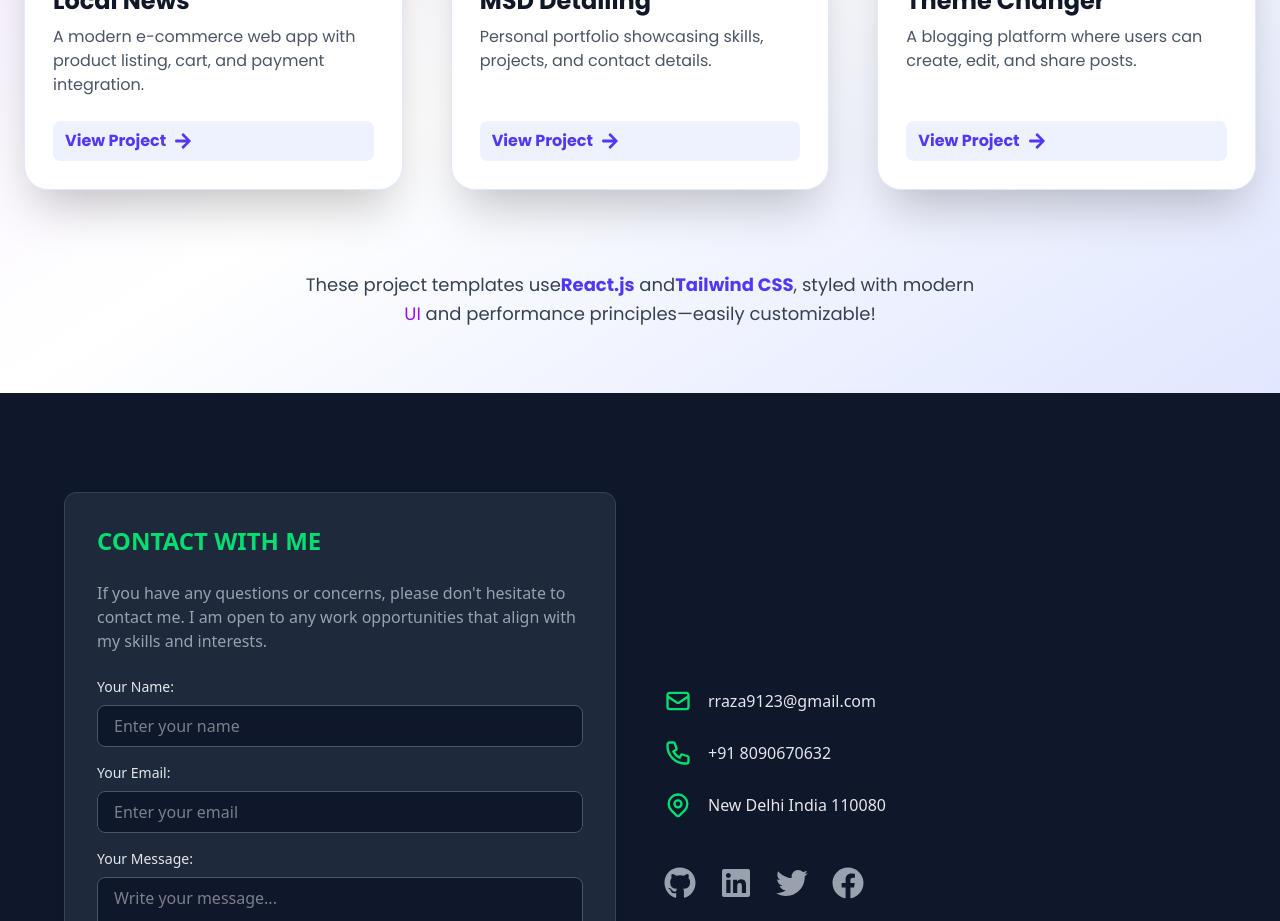
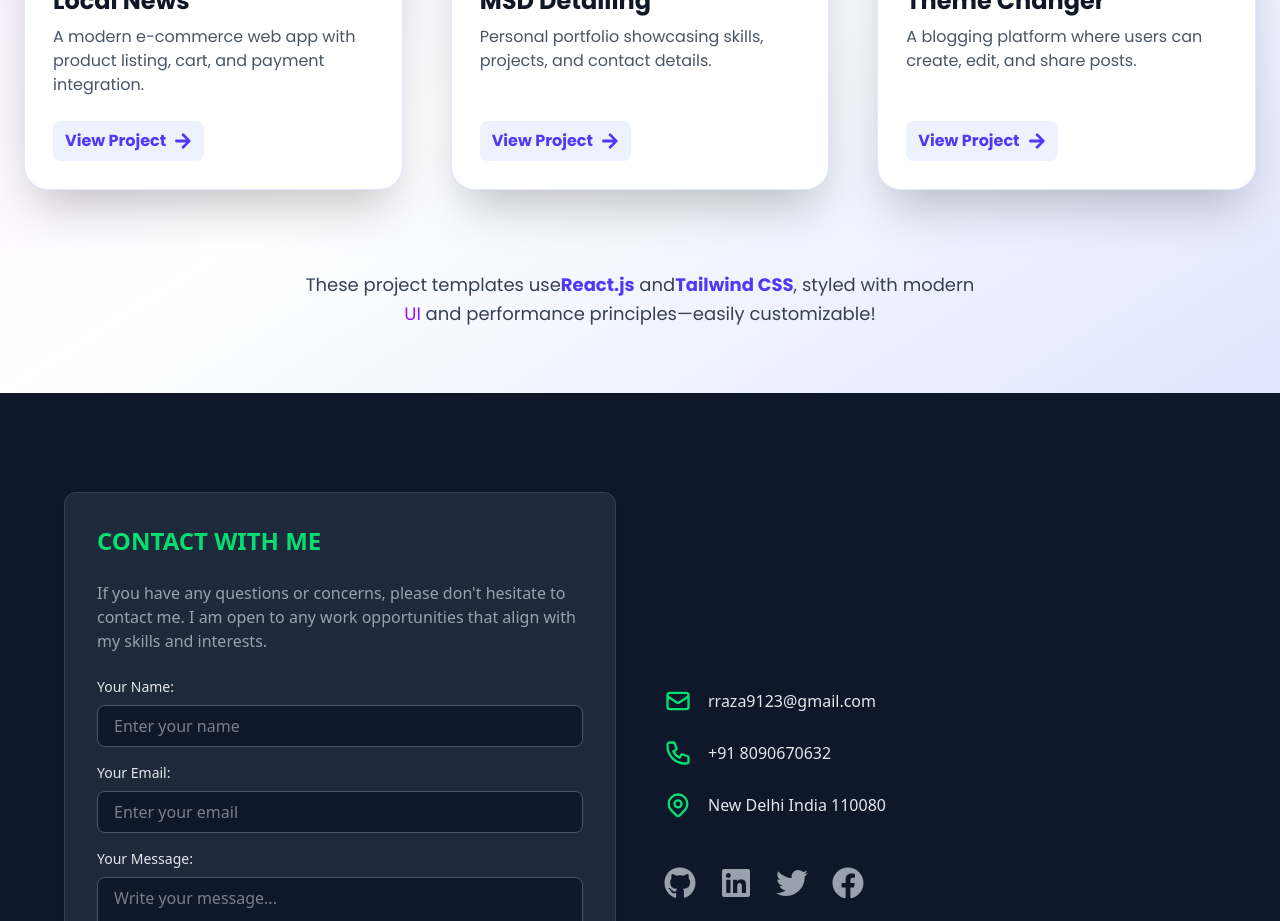
Before and after one commit to rehanraza788/portfolio, a React (Vite) app: page / in a window 1280 px wide. Shown: the part 2940-3861 px from the top of the page. Built offline with nearby package versions, Linux system fonts and the light colour scheme.

Commit message:
feat: Add project URLs and update project button to link to external sites in Project component

```diff
--- a/src/components/Project.jsx
+++ b/src/components/Project.jsx
@@ -11,18 +11,21 @@ const projects = [
     title: "Local News ",
     description:
       "A modern e-commerce web app with product listing, cart, and payment integration.",
+    url: "https://local-news-five.vercel.app/",
     image: localNewsImg
   },
   {
     title: "MSD Detailing",
     description:
       "Personal portfolio showcasing skills, projects, and contact details.",
+    url: "https://detailing-lake.vercel.app/",
     image: msdImg
   },
   {
     title: "Theme Changer",
     description:
       "A blogging platform where users can create, edit, and share posts.",
+    url: "https://multi-theme-switcher-kappa.vercel.app/",
     image: multiThemeImg
   }
 ];
@@ -56,9 +59,11 @@ const Project = () => {
               <p className="text-gray-600 mb-6 font-medium flex-1">
                 {project.description}
               </p>
-              <button className="inline-flex items-center gap-2 text-indigo-600 hover:text-purple-600 font-semibold transition px-3 py-2 rounded-lg bg-indigo-50 hover:bg-purple-50 mt-auto font-[Poppins]">
-                View Project <FaArrowRight className="text-lg" />
-              </button>
+              <a href={project.url} target="_rehan">
+                <button className="inline-flex items-center gap-2 text-indigo-600 hover:text-purple-600 font-semibold transition px-3 py-2 rounded-lg bg-indigo-50 hover:bg-purple-50 mt-auto font-[Poppins]">
+                  View Project <FaArrowRight className="text-lg" />
+                </button>
+              </a>
             </div>
           </div>
         ))}
```
